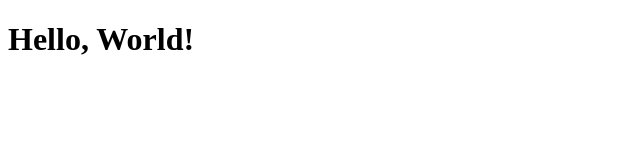
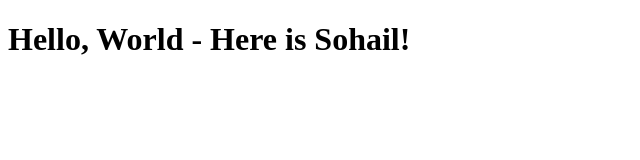
Before and after one commit to Sohail8821/testAPP, a plain HTML site: page index.html in a window 1280 px wide. Shown: the whole page, without its empty margins (0-640 px from the left). Drawn offline with Linux system fonts and the light colour scheme.

Commit message:
Update index.html

```diff
--- a/index.html
+++ b/index.html
@@ -8,6 +8,6 @@
     <title>Hello, World - Here is Sohail!</title>
 </head>
 <body>
-    <h1>Hello, World!</h1>
+    <h1>Hello, World - Here is Sohail!</h1>
 </body>
 </html>
```
